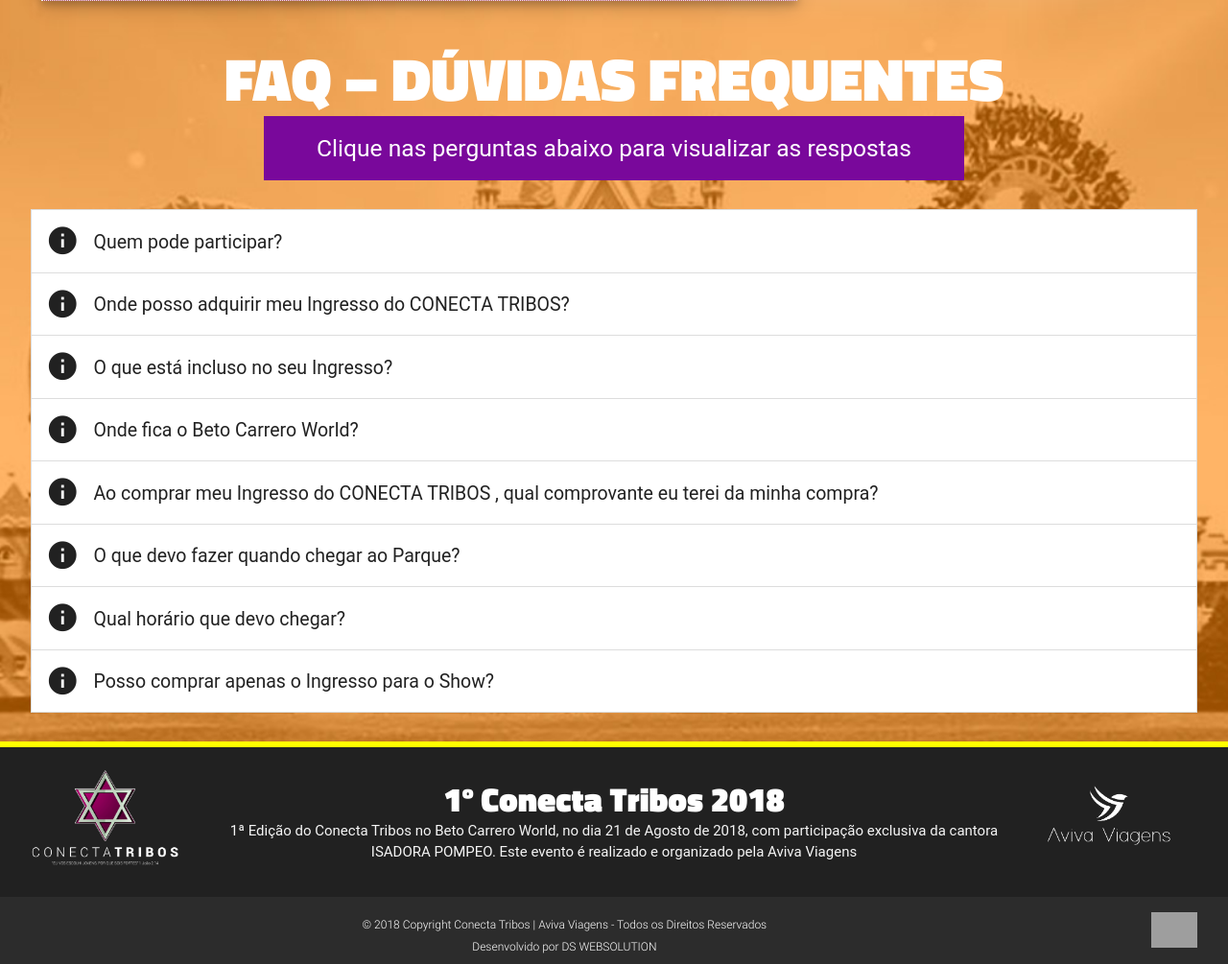
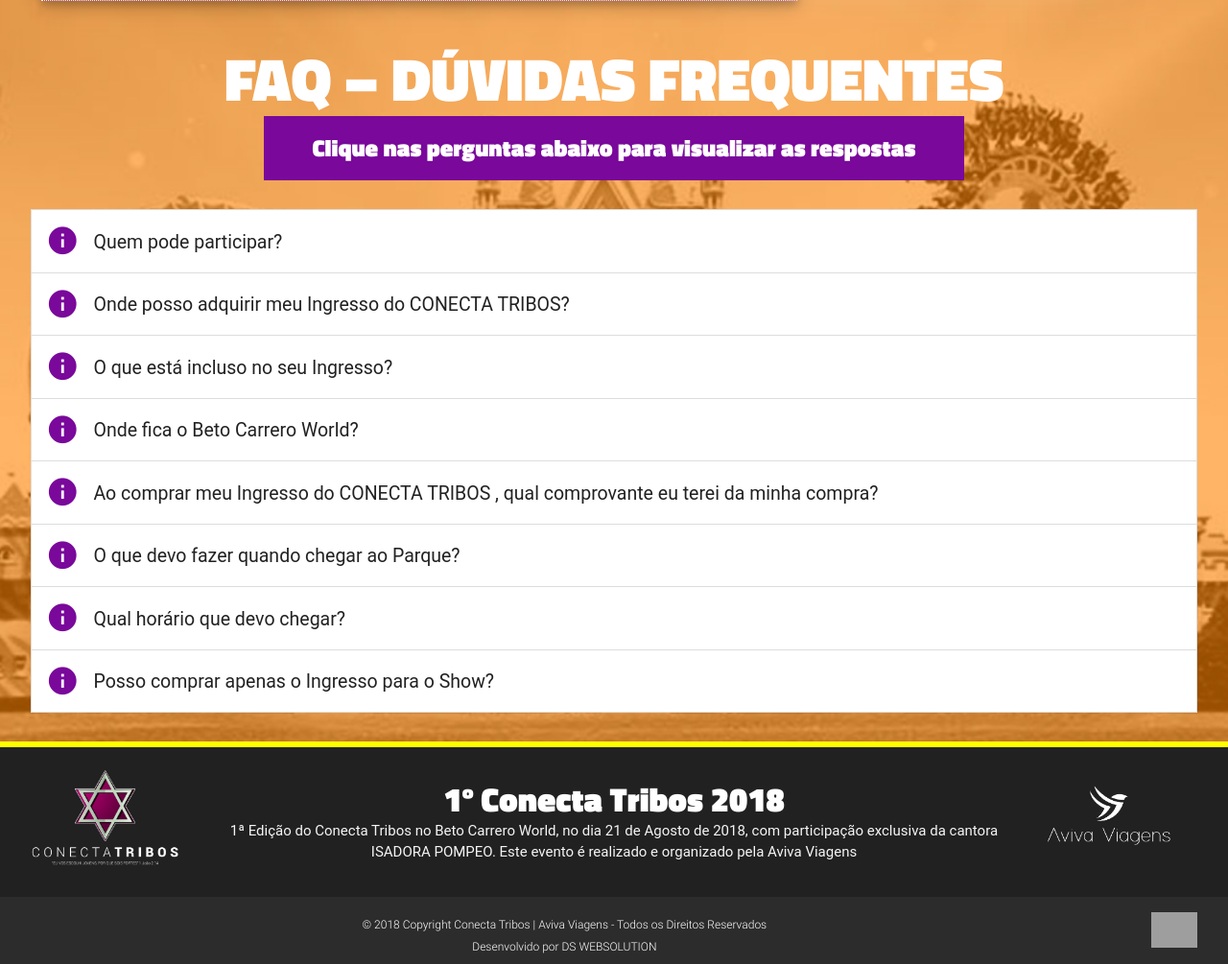
Before and after one commit to diogosilvasantana/conectatribos_site, a PHP site: page / in a window 1280 px wide. Shown: the part 1979-2984 px from the top of the page at 96% size. Run offline with PHP 8.4, Linux system fonts and the light colour scheme; some libraries are stand-ins or nearby versions; some web fonts are replaced; grey boxes are pictures that could not be loaded.

Commit message:
Atualização 20/04

```diff
--- a/includes/css/custom.css
+++ b/includes/css/custom.css
@@ -297,9 +297,11 @@
 
 #faq .collapsible-header i{
   font-size: 2.3rem;
+  color: #79089b;
 }
 
 #faq .subtitulo{
+  font-family: 'Titillium Web', sans-serif;
   margin-left: 20%;
   background-color: #79089b;
   width: 60%;
```
